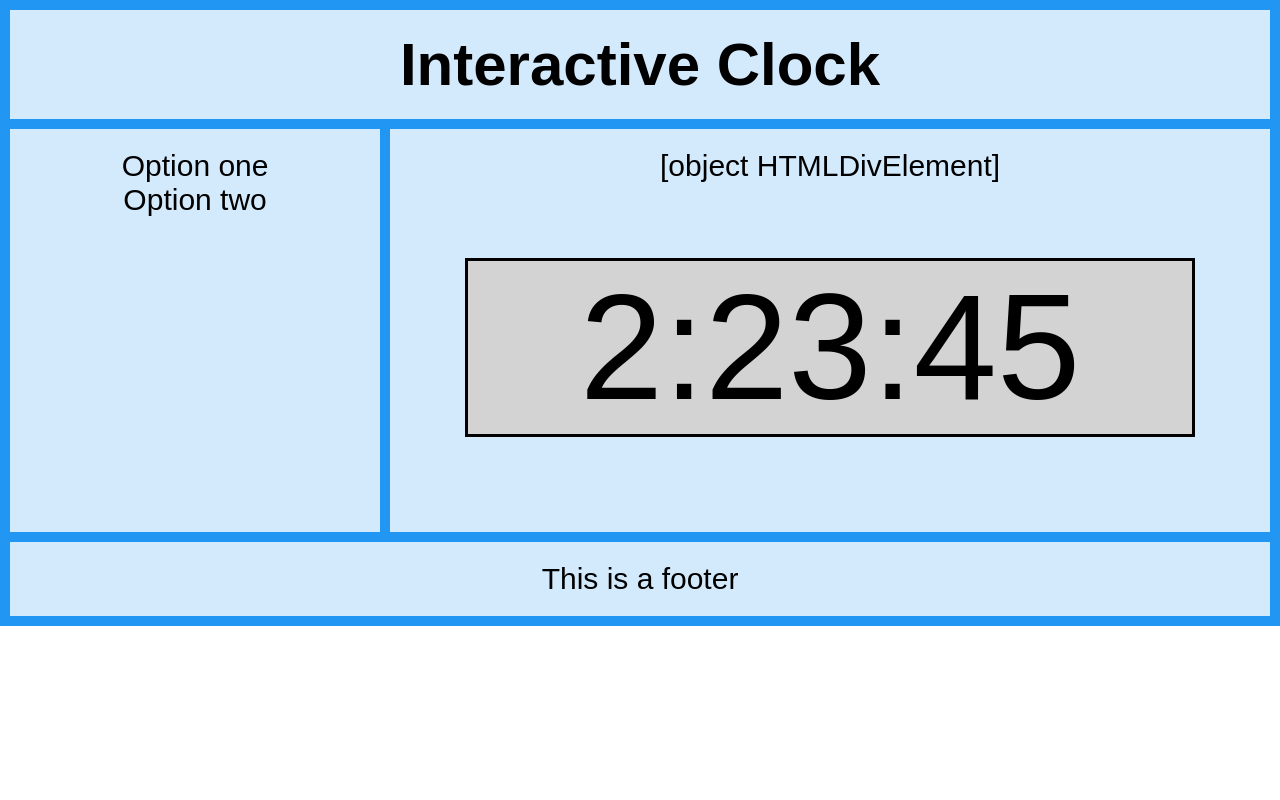
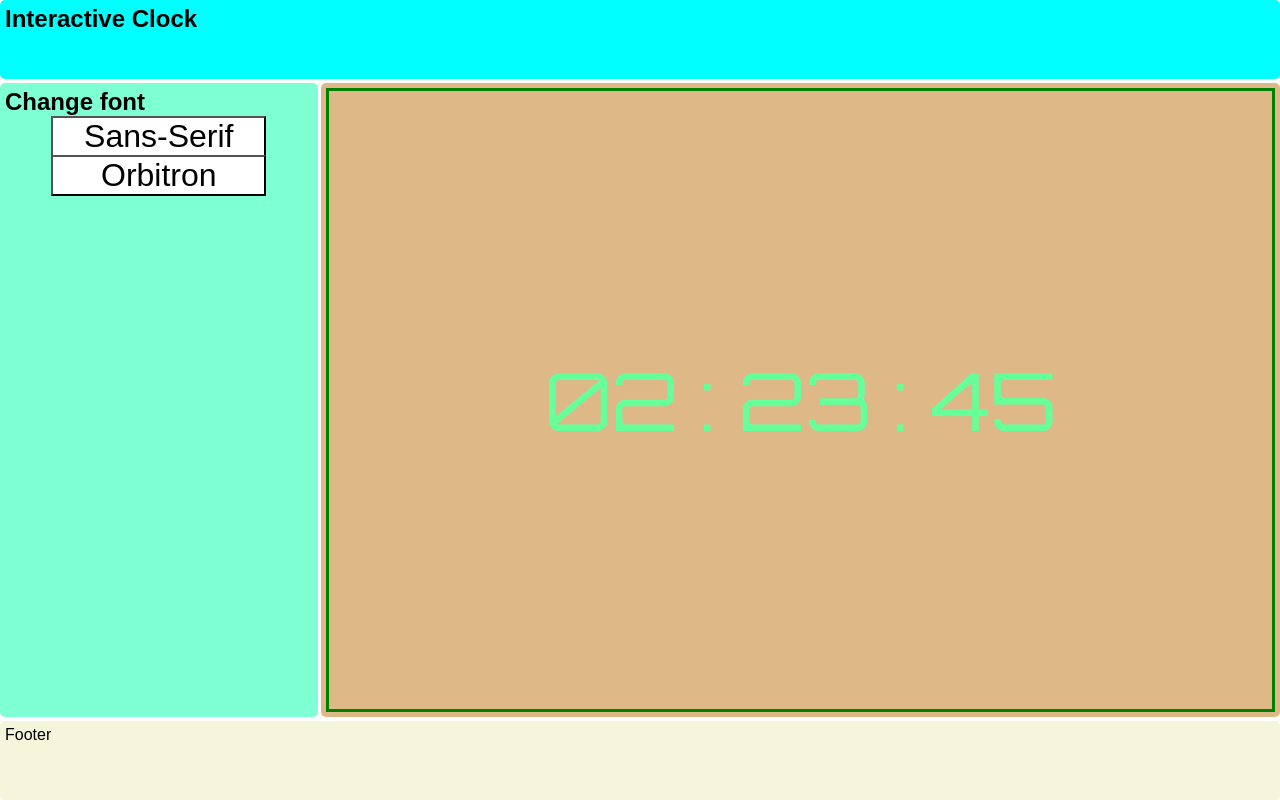
Before and after one commit to oliver-southon/InteractiveClock, a plain HTML site: page index.html in a window 1280 px wide. Drawn offline with Linux system fonts and the light colour scheme.

Commit message:
basic-functionality

```diff
--- a/index.html
+++ b/index.html
@@ -2,29 +2,32 @@
 <html lang="en">
 <head>
     <meta charset="UTF-8">
+    <meta http-equiv="X-UA-Compatible" content="IE=edge">
     <meta name="viewport" content="width=device-width, initial-scale=1.0">
-    <title>Clock</title>
     <link rel="stylesheet" href="style.css">
-    <script src="script.js"></script>
+    <link rel="stylesheet" href="https://fonts.googleapis.com/css?family=Orbitron">
+    <title>Document</title>
 </head>
-<body onload="startTime()">
-    <div class="grid-container">
-        <div class="header">
+<body>
+    <div class="container">
+        <nav>
             <h1>Interactive Clock</h1>
+        </nav>
+        <div class="sidebar">
+            <h2>Change font</h2>
+            <div class="btn-group">
+                <button onclick="changeFont('sans')">Sans-Serif</button>
+                <button onclick="changeFont('orb')">Orbitron</button>
+            </div>
         </div>
-        <div class="menu">
-            <ul>
-                <li>Option one</li>
-                <li>Option two</li>
-            </ul>
-        </div>
-        <div class="main">
-            <div id="timezone"></div>
+        <main>
             <div id="clock"></div>
-        </div>
-        <div class="footer">
-            <footer>This is a footer</footer>
-        </div>
+        </main>
+        <footer>
+            Footer
+        </footer>
     </div>
 </body>
+<script src="script.js"></script>
+
 </html>
--- a/script.js
+++ b/script.js
@@ -1,21 +1,34 @@
+// CLOCK
+function currentTime() {
+    var date = new Date(); // create date obj
+    var hour = date.getHours();
+    var min = date.getMinutes();
+    var sec = date.getSeconds();
+    hour = updateTime(hour);
+    min = updateTime(min);
+    sec = updateTime(sec);
 
-//CLOCK
-function startTime() {
-    var today = new Date();
-    var hrs = today.getHours();
-    var min = today.getMinutes();
-    var sec = today.getSeconds();
-    var timeZone = today.getTimezoneOffset();
-    min = checkTime(min);
-    sec = checkTime(sec);
-    document.getElementById("timezone").innerHTML = timezone
-    document.getElementById("clock").innerHTML = hrs + ":" + min + ":" + sec;
-    var t = setTimeout(startTime, 500);
+    document.getElementById("clock").innerText = hour + " : " + min + " : " + sec; // add time to div
+    var t = setTimeout(function(){ currentTime() }, 1000); // setting timer
+
 }
 
-function checkTime(i) {
-    if (i < 10) {
-        i = "0" + i; //adds zero in front of numbers
+function updateTime(k) { // for formatting
+    if (k < 10) {
+        return "0" + k;
     }
-    return i;
+    else {
+        return k;
+    }
 }
+
+function changeFont(name) {
+    if (name == "sans") {
+        document.getElementById("clock").style.fontFamily = "sans-serif"
+    }
+    else if (name == "orb") {
+        document.getElementById("clock").style.fontFamily = "Orbitron"
+    }
+}
+
+currentTime();
--- a/style.css
+++ b/style.css
@@ -8,57 +8,113 @@ body {
     padding: 0;
     margin: 0;
     font-family: sans-serif;
+    font-weight: 500;
 }
 
-/*GRID STYLES*/
-
-.grid-container {
-    display: grid;
-    grid-template-areas:
-    "header header"
-    "menu main"
-    "footer footer"
-    ;
-    grid-gap: 10px;
-    background-color: #2196F3;
-    padding: 10px;
+* {
+    padding: 0;
+    margin: 0;
 }
 
-.grid-container > div {
-    background-color: rgba(255, 255, 255, 0.8);
-    text-align: center;
-    padding: 20px 0;
-    font-size: 30px;
+:root{
+    --main-radius: 5px;
+    --main-padding: 5px;
 }
 
-.header {
-    grid-area: header;
+/* -- GRID STYLES -- */
+
+.container {
+    display: grid;
+    height: 100vh;
+    grid-template-columns: 1fr 1fr 1fr 1fr;
+    grid-template-rows: 0.1fr 0.8fr 0.1fr;
+    grid-template-areas:
+    "nav nav nav nav"
+    "sidebar main main main"
+    "footer footer footer footer";
+    grid-gap: 0.2rem;
 }
 
-.menu {
-    grid-area: menu;
+nav {
+    grid-area: nav;
+    background-color: aqua;
+    border-radius: var(--main-radius);
+    padding: var(--main-padding);
 }
 
-.main {
-    grid-area: main;
+.sidebar {
+    grid-area: sidebar;
+    background-color: aquamarine;
+    border-radius: var(--main-radius);
+    padding: var(--main-padding);
 }
 
-.footer {
-    grid-area: footer;
+main {
+    grid-area: main;
+    background-color: burlywood;
+    border-radius: var(--main-radius);
+    padding: var(--main-padding);
 }
 
-/* HEADER */
-header {
-
+footer {
+    grid-area: footer;
+    background-color: beige;
+    border-radius: var(--main-radius);
+    padding: var(--main-padding);
 }
 
-/* MENU */
+@media only screen and (max-width:550px){
+    .container {
+        grid-template-columns: 1fr;
+        grid-template-rows: 0.2fr 0.8fr 2fr 0.5fr;
+        grid-template-areas:
+        "nav"
+        "sidebar"
+        "main"
+        "footer"
+    }
+}
 
-/* MAIN */
-.main #clock {
-    font-family: Arial, Helvetica, sans-serif;
-    font-size: 5em;
-    border: 3px solid black;
-    margin: 0.5em;
-    background: lightgray;
+/* -- NAV -- */
+
+/* -- SIDEBAR -- */
+
+.btn-group button {
+    background-color: white;
+    color: black;
+    width: 70%;
+    margin: auto;
+    display: block;
+    font-size: 200%;
+    cursor: pointer;
+    border: 10x solid black;
 }
+
+.btn-group button:not(:last-child) {
+    border-bottom: none; /* prevent double borders */
+}
+
+.btn-group button:hover {
+    background-color: honeydew;
+}
+
+
+
+/* -- MAIN -- */
+
+#clock {
+    display: flex;
+    justify-content: center;
+    align-items: center;
+    border: 3px solid green;
+    font-family: 'Orbitron', sans-serif;
+    font-size: 500%;
+    color: #66ff99;
+    height: 100%;
+}
+
+/* font-family: 'Orbitron', sans-serif;
+font-size: 500%;
+color: #66ff99; */
+
+/* -- FOOTER -- */
```
